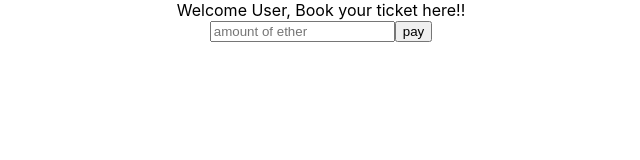
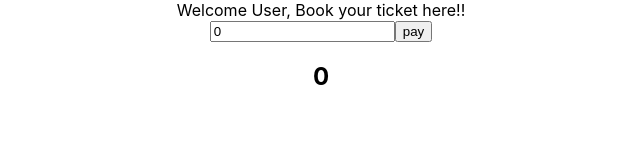
Before and after one commit to shasss447/Ticket_booker_dapp, a React (Create React App) app: page / in a window 1280 px wide. Shown: the top 160 px of the page, without its empty margins (319-959 px from the left). Built offline with nearby package versions, Linux system fonts and the light colour scheme.

Commit message:
commited paymentButton

```diff
--- a/src/PaymentButton.js
+++ b/src/PaymentButton.js
@@ -1,10 +1,22 @@
-import React from 'react'
+import React,{useState} from 'react'
 
 export default function PaymentButton() {
+  const[amount,setamount]=useState(0)
+  const[amountpaid,setpaidamount]=useState(0)
+  const paymentHandler=e=>{
+    setamount(e.target.value);
+  }
+  const submitHandle=e=>{
+    e.preventDefault();
+    setpaidamount(amount);
+  }
   return (
     <div>
-      <input type='number' placeholder="amount of ether"></input>
-    <button>pay</button>
+      <form onSubmit={submitHandle}>
+      <input type='number' placeholder="amount of ether" value={amount}onChange={paymentHandler}></input>
+    <button type='submit'>pay</button>
+        </form>
+        <h2>{amountpaid}</h2>
     </div>
   )
 }
```
